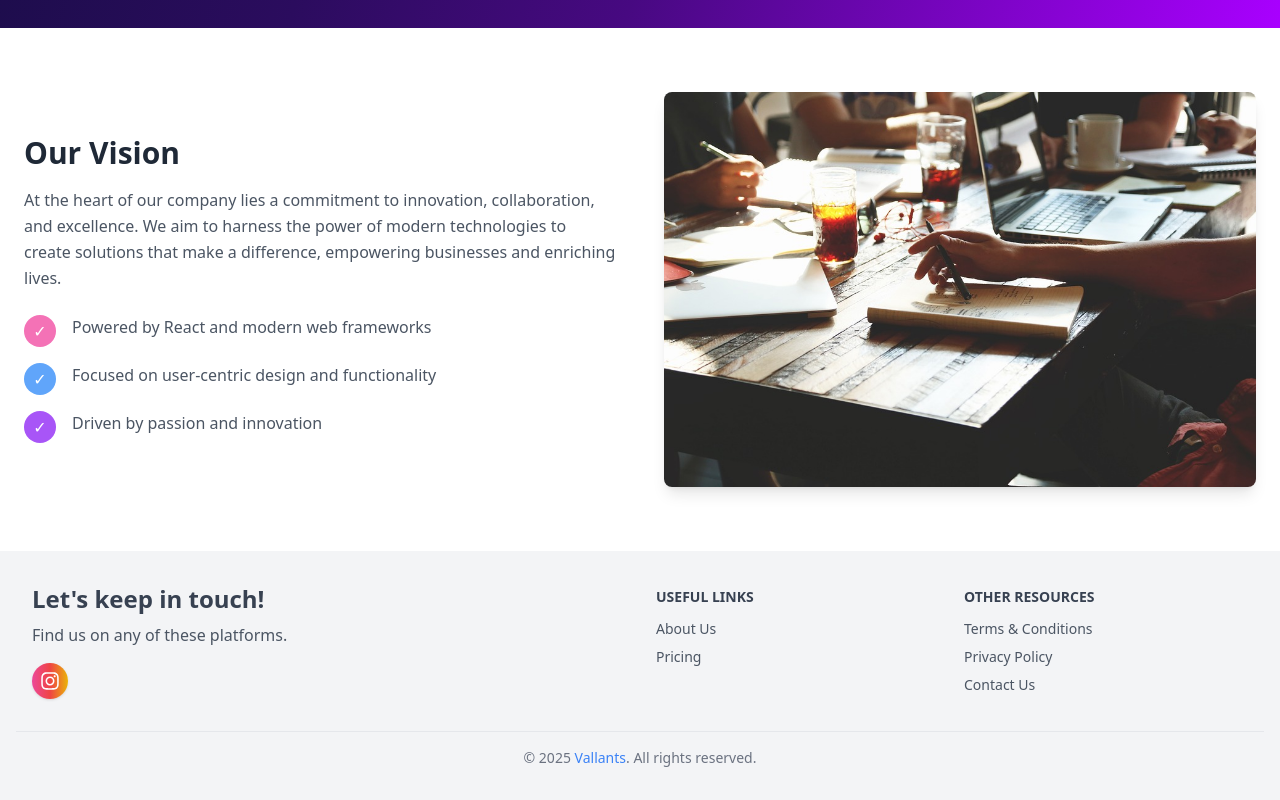
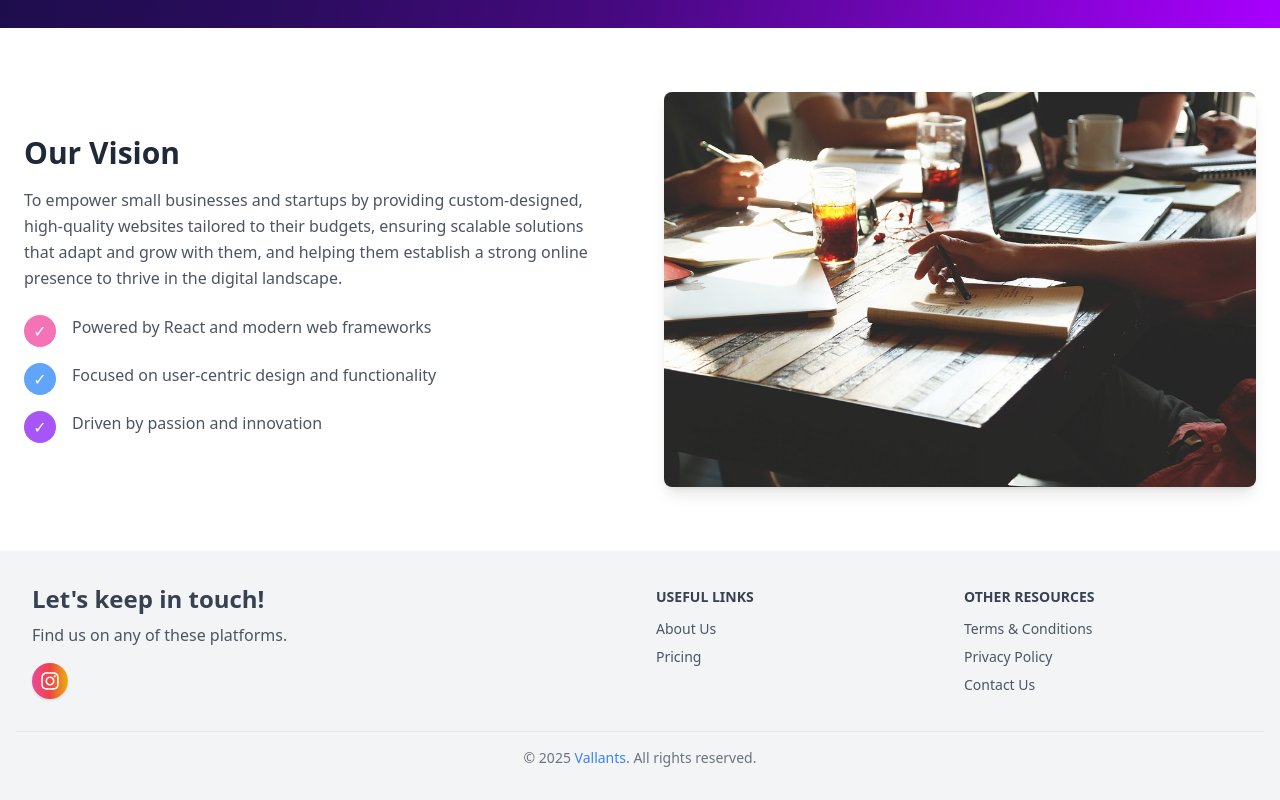
Before and after one commit to Aspheles/vallants, a React (Vite) app: page /about in a window 1280 px wide. Shown: the part 732-1532 px from the top of the page. Built offline with nearby package versions, Linux system fonts and the light colour scheme.

Commit message:
updated vision text

```diff
--- a/src/pages/about.tsx
+++ b/src/pages/about.tsx
@@ -97,10 +97,11 @@ const About: React.FC = () => {
           <div className="lg:w-1/2 mb-8 lg:mb-0">
             <h2 className="text-3xl font-bold text-gray-800">Our Vision</h2>
             <p className="mt-4 text-gray-600 leading-relaxed">
-              At the heart of our company lies a commitment to innovation,
-              collaboration, and excellence. We aim to harness the power of
-              modern technologies to create solutions that make a difference,
-              empowering businesses and enriching lives.
+              To empower small businesses and startups by providing
+              custom-designed, high-quality websites tailored to their budgets,
+              ensuring scalable solutions that adapt and grow with them, and
+              helping them establish a strong online presence to thrive in the
+              digital landscape.
             </p>
             <ul className="mt-6 space-y-4">
               <li className="flex items-start">
```
